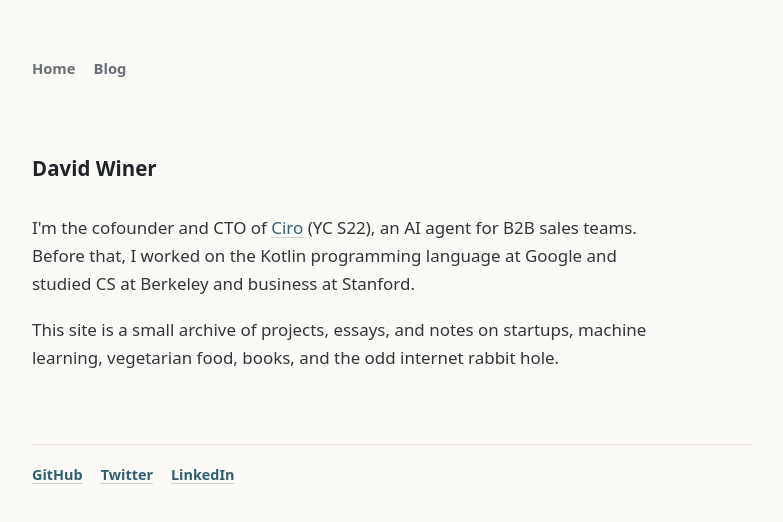
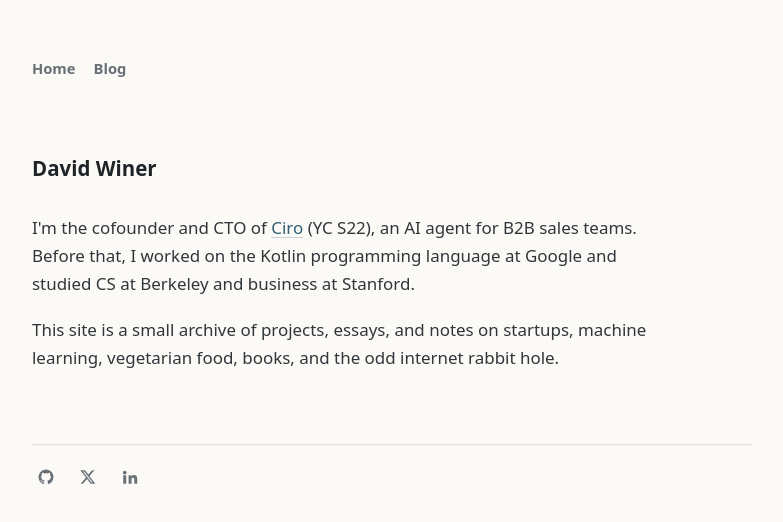
Before and after one commit to davidjwiner/davidjwiner.github.io, a Next.js app: page / in a window 1280 px wide. Shown: the top 522 px of the page, without its empty margins (248-1031 px from the left). Built offline with nearby package versions, Linux system fonts and the light colour scheme.

Commit message:
Use footer social icons

```diff
--- a/app/globals.css
+++ b/app/globals.css
@@ -252,12 +252,43 @@ p.caption {
 
 .social-links {
   display: flex;
-  gap: 18px;
+  gap: 14px;
   padding: 0;
   margin: 0;
-  font-size: 0.9rem;
-  font-weight: 700;
   list-style: none;
+}
+
+.social-links a {
+  display: grid;
+  width: 28px;
+  height: 28px;
+  place-items: center;
+  color: var(--muted);
+  text-decoration: none;
+  border-radius: 999px;
+}
+
+.social-links a:hover {
+  color: var(--accent);
+  background: var(--callout);
+}
+
+.social-icon {
+  width: 18px;
+  height: 18px;
+  fill: currentColor;
+}
+
+.sr-only {
+  position: absolute;
+  width: 1px;
+  height: 1px;
+  padding: 0;
+  margin: -1px;
+  overflow: hidden;
+  white-space: nowrap;
+  border: 0;
+  clip: rect(0, 0, 0, 0);
 }
 
 .resume-frame {
--- a/components/Footer.tsx
+++ b/components/Footer.tsx
@@ -1,17 +1,52 @@
+import type { SVGProps } from 'react';
+
 import { site } from '@/lib/site';
+
+function GitHubIcon(props: SVGProps<SVGSVGElement>) {
+  return (
+    <svg viewBox="0 0 24 24" aria-hidden="true" {...props}>
+      <path d="M12 2a10 10 0 0 0-3.16 19.49c.5.09.68-.22.68-.48v-1.7c-2.78.6-3.37-1.19-3.37-1.19-.45-1.15-1.1-1.46-1.1-1.46-.9-.62.07-.6.07-.6 1 .07 1.53 1.03 1.53 1.03.9 1.52 2.34 1.08 2.91.83.09-.65.35-1.08.63-1.33-2.22-.25-4.56-1.11-4.56-4.95 0-1.09.39-1.98 1.03-2.68-.1-.25-.45-1.27.1-2.64 0 0 .84-.27 2.75 1.02A9.55 9.55 0 0 1 12 6.99c.85 0 1.7.11 2.5.34 1.9-1.29 2.74-1.02 2.74-1.02.55 1.37.2 2.39.1 2.64.64.7 1.02 1.59 1.02 2.68 0 3.85-2.34 4.7-4.57 4.95.36.31.68.92.68 1.86V21c0 .27.18.58.69.48A10 10 0 0 0 12 2Z" />
+    </svg>
+  );
+}
+
+function XIcon(props: SVGProps<SVGSVGElement>) {
+  return (
+    <svg viewBox="0 0 24 24" aria-hidden="true" {...props}>
+      <path d="M17.53 3h3.07l-6.7 7.66L21.8 21h-6.18l-4.84-6.33L5.24 21H2.16l7.17-8.2L1.75 3h6.34l4.37 5.78L17.53 3Zm-1.08 16.18h1.7L7.17 4.72H5.34l11.11 14.46Z" />
+    </svg>
+  );
+}
+
+function LinkedInIcon(props: SVGProps<SVGSVGElement>) {
+  return (
+    <svg viewBox="0 0 24 24" aria-hidden="true" {...props}>
+      <path d="M4.98 3.5a2.5 2.5 0 1 1 0 5 2.5 2.5 0 0 1 0-5ZM3 9.68h3.95V21H3V9.68Zm6.32 0h3.78v1.55h.05c.53-1 1.82-2.05 3.75-2.05 4.01 0 4.75 2.64 4.75 6.07V21H17.7v-5.1c0-1.22-.02-2.78-1.69-2.78-1.7 0-1.96 1.32-1.96 2.69V21H10.1V9.68h-.78Z" />
+    </svg>
+  );
+}
 
 export function Footer() {
   return (
     <footer className="site-footer">
       <ul className="social-links" aria-label="Social links">
         <li>
-          <a href={`https://github.com/${site.github}`}>GitHub</a>
+          <a href={`https://github.com/${site.github}`} aria-label="GitHub" title="GitHub">
+            <GitHubIcon className="social-icon" />
+            <span className="sr-only">GitHub</span>
+          </a>
         </li>
         <li>
-          <a href={`https://twitter.com/${site.twitter}`}>Twitter</a>
+          <a href={`https://x.com/${site.twitter}`} aria-label="X" title="X">
+            <XIcon className="social-icon" />
+            <span className="sr-only">X</span>
+          </a>
         </li>
         <li>
-          <a href={`https://linkedin.com/in/${site.linkedin}`}>LinkedIn</a>
+          <a href={`https://linkedin.com/in/${site.linkedin}`} aria-label="LinkedIn" title="LinkedIn">
+            <LinkedInIcon className="social-icon" />
+            <span className="sr-only">LinkedIn</span>
+          </a>
         </li>
       </ul>
     </footer>
```
